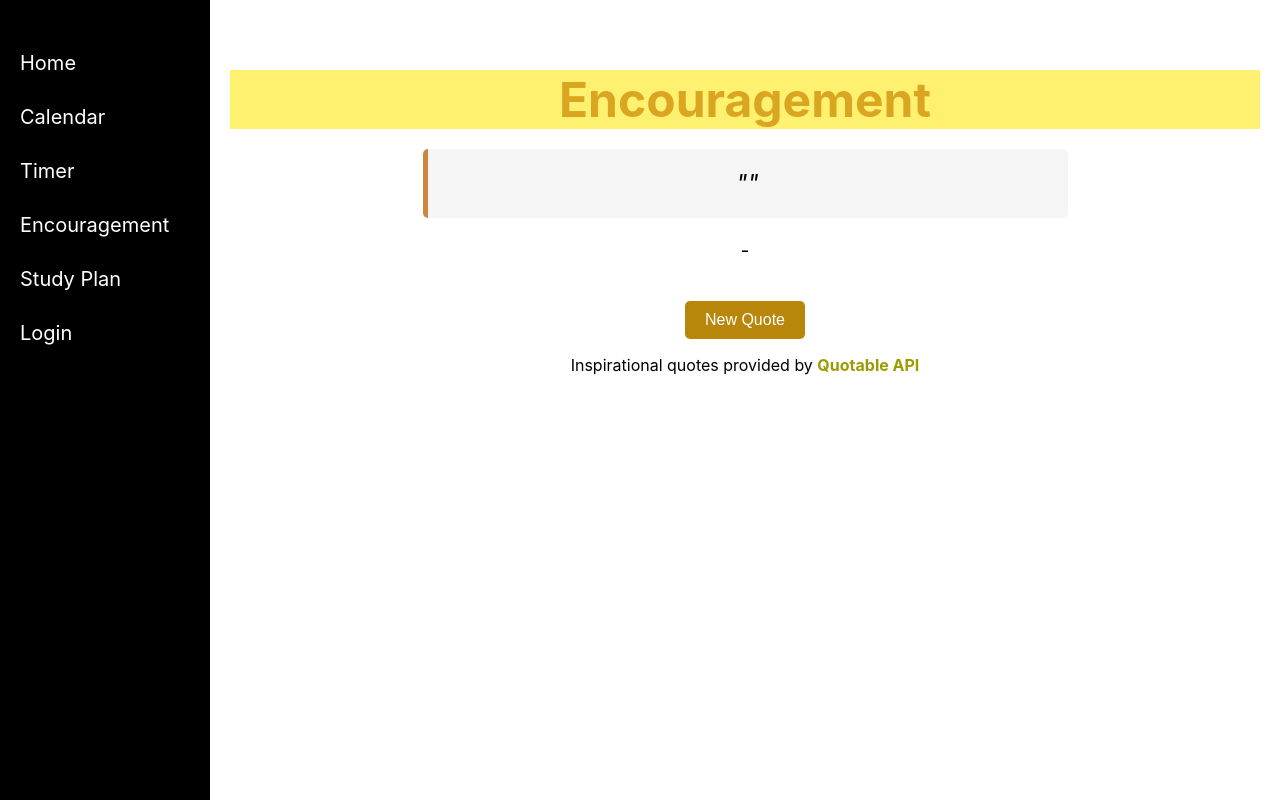
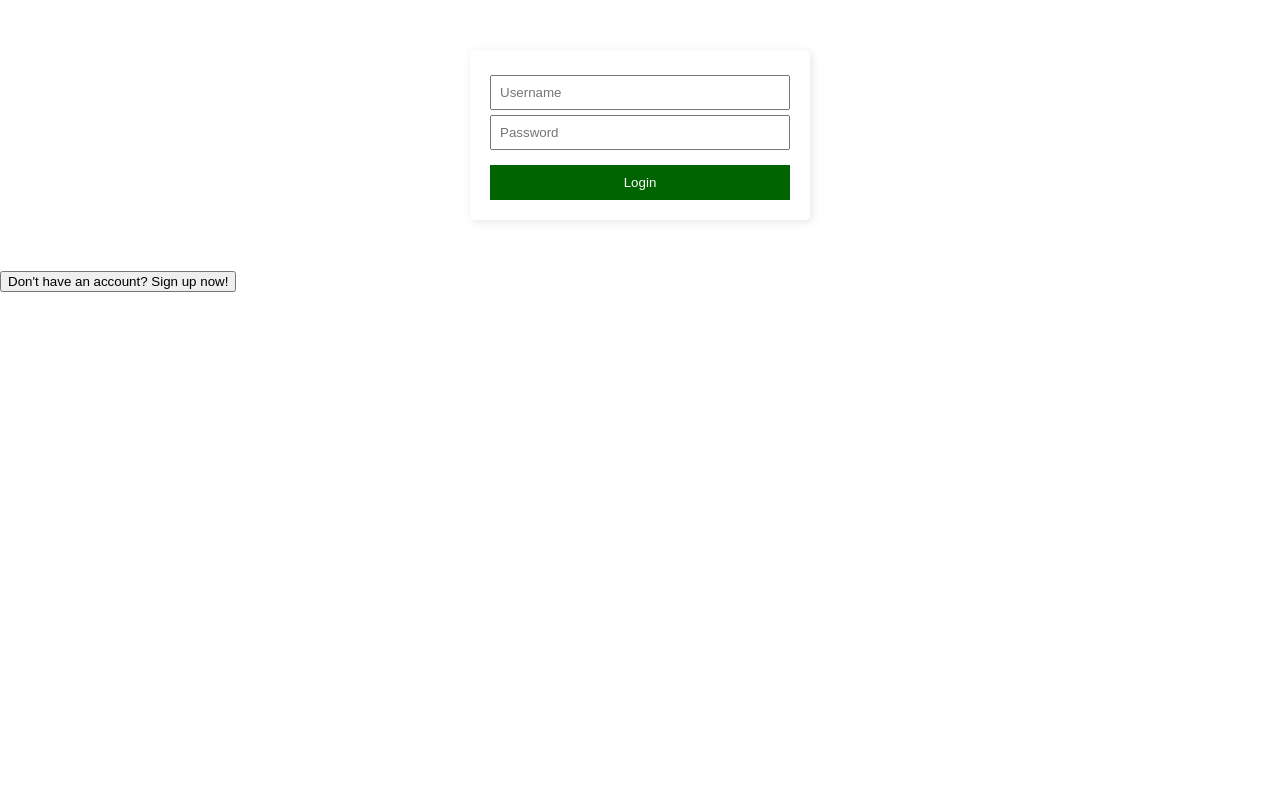
Before and after one commit to hannathomas68/Planner, a React (Create React App) app in the folder client/: page /encouragement in a window 1280 px wide. Built offline with nearby package versions, Linux system fonts and the light colour scheme; no server answers.

Commit message:
Updated code for login/signup

```diff
--- a/client/package.json
+++ b/client/package.json
@@ -3,6 +3,7 @@
   "version": "0.1.0",
   "private": true,
   "dependencies": {
+    "axios": "^1.7.9",
     "cra-template": "1.2.0",
     "react": "^19.0.0",
     "react-dom": "^19.0.0",
--- a/client/src/App.js
+++ b/client/src/App.js
@@ -1,5 +1,5 @@
-import React from "react";
-import { BrowserRouter as Router, Routes, Route } from "react-router-dom"; // ChatGPT
+import React, { useEffect, useState } from "react";
+import {BrowserRouter as Router, Routes, Route} from "react-router-dom"; // ChatGPT
 import "./App.css";
 
 import Navbar from "./Pages/Navbar";
@@ -8,11 +8,25 @@ import Calendar from "./Pages/Calendar";
 import Timer from "./Pages/Timer";
 import Encouragement from "./Pages/Encouragement";
 import StudyPlan from "./Pages/StudyPlan";
-import Login from "./Pages/Login";
+import Auth from "./Auth";
 
 function App() {
+
+  const [student, setStudent] = useState(null);
+
+  useEffect(() => {
+    fetch("http://localhost:5001/check-auth", {credentials: "include"})
+      .then((res) => res.json())
+      .then((data) => {
+        if (data.loggedIn) {
+          setStudent(data.student);
+        }
+      });
+  }, []);
+
   return (
     <Router>
+      {student ? (
         <div className="app">
           <Navbar />
           <div className="page">
@@ -22,10 +36,15 @@ function App() {
               <Route path="/timer" element={<Timer />} />
               <Route path="/encouragement" element={<Encouragement />} />
               <Route path="/studyplan" element={<StudyPlan />} />
-            <Route path="/login" element={<Login />} />
+              <Route path="/auth" element={<Auth onAuthSuccess={setStudent} />} />
             </Routes>
           </div>
         </div>
+      ) : (
+        <Routes>
+          <Route path="*" element={<Auth setStudent={setStudent} />} />
+        </Routes>
+      )}
     </Router>
   );
 }
--- /dev/null
+++ b/client/src/Auth.js
@@ -0,0 +1,28 @@
+import React, {useState} from "react";
+import Login from "./Pages/Login";
+import Signup from "./Pages/Signup";
+
+const Auth = ({onAuthSuccess}) => {
+
+    const [isLogin, setIsLogin] = useState(true);
+
+    // Switch between login/signup
+    const toggleAuthMode = () => {
+        setIsLogin(!isLogin);
+    };
+
+    // Show login page by default. Add a button below for the user to sign up.
+    // Show signup page if the button is clicked. Add a button below to login if the user already has an account.
+    return(
+        <div>
+            {
+                isLogin ? (<Login onLogin={(student) => onAuthSuccess(student)} />) :
+                (<Signup onSignup={(student) => onAuthSuccess(student)} />)
+            }
+            <button onClick={toggleAuthMode}>{isLogin ? "Don't have an account? Sign up now!" :
+            "Already have an account? Login here!"}</button>
+        </div>
+    );
+}
+
+export default Auth;
--- a/client/src/Pages/Login.css
+++ b/client/src/Pages/Login.css
@@ -6,12 +6,12 @@
   box-shadow: 2px 2px 10px rgba(0, 0, 0, 0.1);
 }
 
-form {
+.login form {
   display: flex;
   flex-direction: column;
 }
 
-input {
+.login input {
   padding: 8px;
   margin-top: 5px;
 }
--- a/client/src/Pages/Login.js
+++ b/client/src/Pages/Login.js
@@ -1,13 +1,24 @@
-import React, { useState } from "react";
+import React, {useState} from "react";
+import axios from "axios"; // to make HTTP requests
 import "./Login.css";
 
-function Login() {
+const Login = ({onLogin}) => {
 
     const [username, setUsername] = useState("");
     const [password, setPassword] = useState("");
 
     const handleSubmit = (e) => {
         e.preventDefault();
+        axios
+            .post("http://localhost:5001/auth/login", {username, password})
+            .then((response) => {
+                if (response.data.success) {
+                    onLogin(response.data.student); // pass student data to parent
+                }
+                else {
+                    alert("Login failed."); // error handling
+                }
+            });
     };
 
     return(
--- /dev/null
+++ b/client/src/Pages/Signup.css
@@ -0,0 +1,30 @@
+.signup {
+    max-width: 300px;
+    margin: 50px auto;
+    padding: 20px;
+    border-radius: 5px;
+    box-shadow: 2px 2px 10px rgba(0, 0, 0, 0.1);
+}
+
+.signup form {
+    display: flex;
+    flex-direction: column;
+}
+
+.signup input {
+    padding: 8px;
+    margin-top: 5px;
+}
+
+.signup-button {
+    margin-top: 15px;
+    padding: 10px;
+    background-color: darkgreen;
+    color: white;
+    border: none;
+    cursor: pointer;
+}
+
+.signup-button:hover {
+    background-color: lightgreen;
+}
--- /dev/null
+++ b/client/src/Pages/Signup.js
@@ -0,0 +1,42 @@
+import React, {useState} from "react";
+import axios from "axios";
+import "./Signup.css";
+
+const Signup = ({onSignup}) => {
+
+    const [firstName, setFirstName] = useState("");
+    const [lastName, setLastName] = useState("");
+    const [username, setUsername] = useState("");
+    const [password, setPassword] = useState("");
+
+    const handleSubmit = (e) => {
+        e.preventDefault();
+        axios
+        .post("http://localhost:5001/auth/signup", {firstName, lastName, username, password})
+        .then((response) => {
+            if (response.data.success) {
+                onSignup(response.data.student); // pass student data to parent
+            }
+            else {
+                alert("Signup failed."); // error handling
+            }
+        })
+        .catch((error) => {
+            console.error("Error during signup:", error);
+        });
+    };
+
+    return(
+        <div className="signup">
+            <form onSubmit={handleSubmit}>
+                <input type="text" placeholder="First Name" value={firstName} onChange={(e) => setFirstName(e.target.value)}/>
+                <input type="text" placeholder="Last Name" value={lastName} onChange={(e) => setLastName(e.target.value)}/>
+                <input type="text" placeholder="Username" value={username} onChange={(e) => setUsername(e.target.value)}/>
+                <input type="text" placeholder="Password" value={password} onChange={(e) => setPassword(e.target.value)}/>
+                <button type="submit" className="signup-button">Sign Up</button>
+            </form>
+        </div>
+    );
+}
+
+export default Signup;
```
Also changed, not shown: 2 other files (tests, documents, lock files or other folders). Lines whose indentation alone changed are shown as unchanged.
